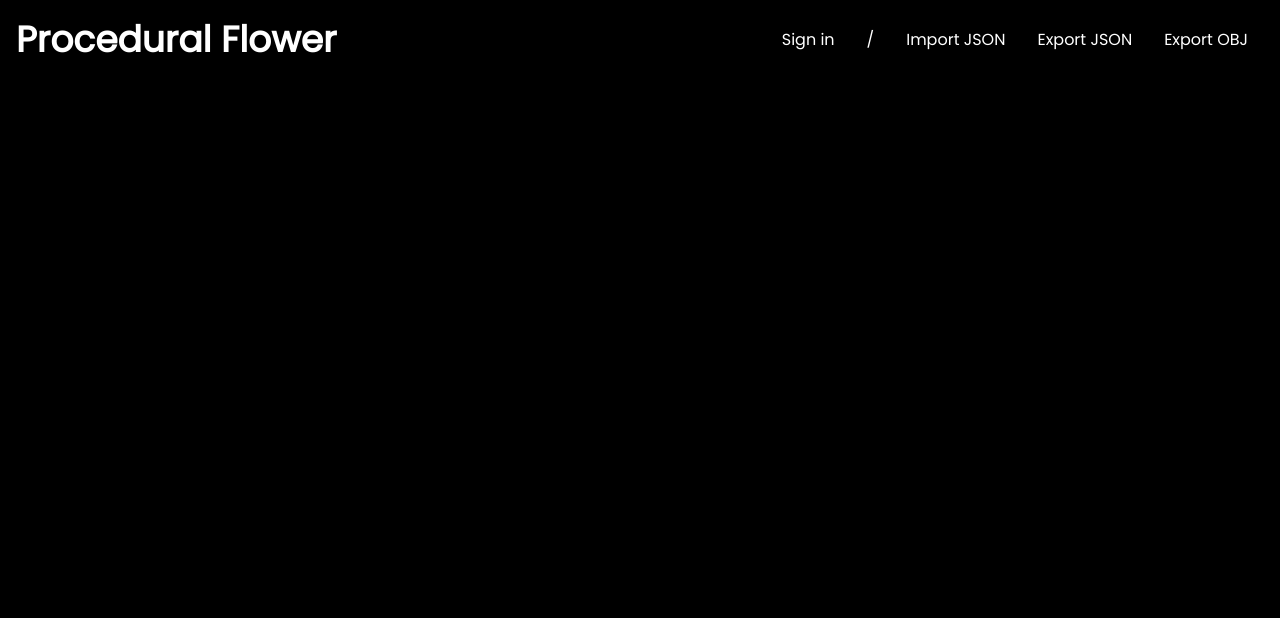
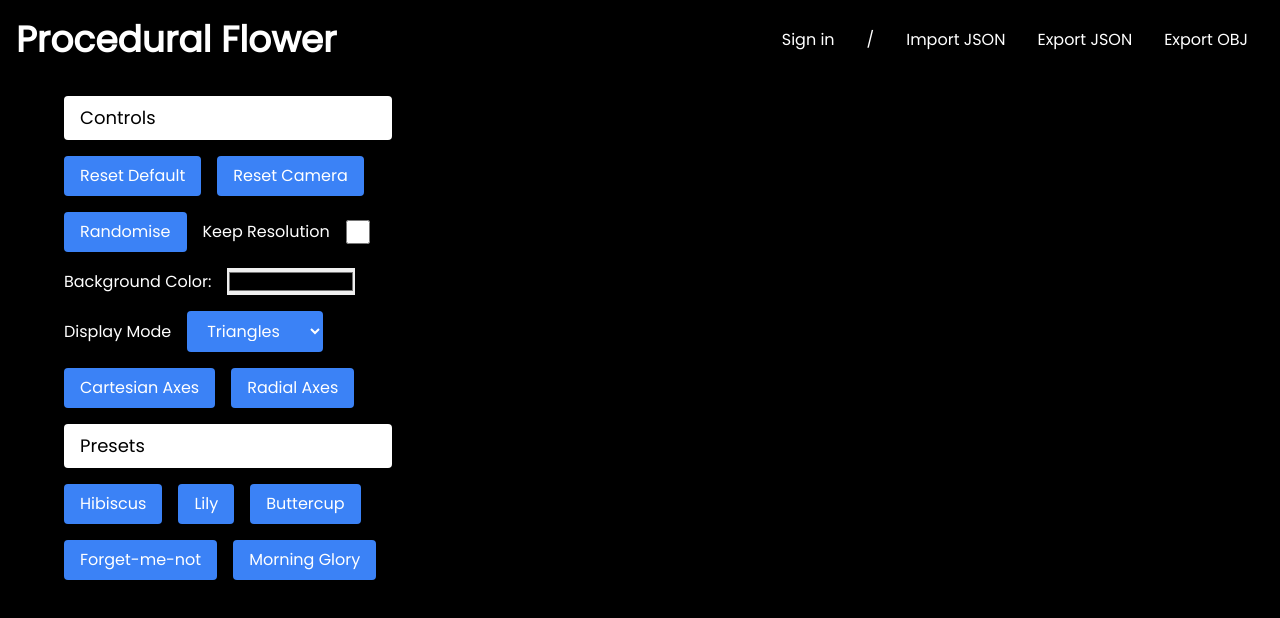
Before and after one commit to stuartkbrown/Procedural-Flower-app, a React (Vite) app: page / in a window 1280 px wide. Shown: the top 618 px of the page. Built offline with nearby package versions, Linux system fonts and the light colour scheme.

Commit message:
Add Leftbar component

```diff
--- a/src/App.jsx
+++ b/src/App.jsx
@@ -1,3 +1,4 @@
+import Leftbar from "./components/Leftbar";
 import Navbar from "./components/Navbar";
 import WebGLCanvas from "./components/WebGLCanvas";
 
@@ -6,6 +7,7 @@ function App() {
     <div>
       <WebGLCanvas />
       <Navbar />
+      <Leftbar />
     </div>
   );
 }
--- /dev/null
+++ b/src/components/Leftbar.jsx
@@ -0,0 +1,48 @@
+import React from "react";
+
+const Leftbar = () => {
+  return (
+    <div class="controls">
+      <div class="controls-heading">Controls</div>
+      <div class="control-group">
+        <button id="resetDefaultButton">Reset Default</button>
+        <button id="resetCameraButton">Reset Camera</button>
+      </div>
+      <div class="control-group">
+        <button id="randomiseButton">Randomise</button>
+        <label>Keep Resolution</label>
+        <input type="checkbox" id="keepResolutionCheckbox" />
+      </div>
+      <div class="control-group">
+        <label>Background Color:</label>
+        <input type="color" id="backgroundColorPicker" />
+      </div>
+      <div class="control-group">
+        <label>Display Mode</label>
+        <select id="displayModeDropdown">
+          <option value="triangles">Triangles</option>
+          <option value="points">Points</option>
+          <option value="wireframe">Wireframe</option>
+          <option value="phong">Phong</option>
+          <option value="standard">Standard</option>
+        </select>
+      </div>
+      <div class="control-group">
+        <button id="toggleAxesButton">Cartesian Axes</button>
+        <button id="toggleRadialAxesButton">Radial Axes</button>
+      </div>
+      <div class="controls-heading">Presets</div>
+      <div class="control-group">
+        <button id="hibiscusButton">Hibiscus</button>
+        <button id="lilyButton">Lily</button>
+        <button id="buttercupButton">Buttercup</button>
+      </div>
+      <div class="control-group">
+        <button id="forgetMeNotButton">Forget-me-not</button>
+        <button id="morningGloryButton">Morning Glory</button>
+      </div>
+    </div>
+  );
+};
+
+export default Leftbar;
--- a/src/index.css
+++ b/src/index.css
@@ -16,4 +16,52 @@
     @apply px-4;
     @apply cursor-pointer;
   }
+  .controls {
+    @apply absolute top-24 left-16 z-20 text-white;
+  }
+
+  .controls-right {
+    @apply absolute top-24 right-16 z-20 text-white;
+  }
+
+  .controls-heading {
+    @apply bg-white text-black text-lg px-4 py-2 rounded mb-4;
+  }
+
+  .control-group {
+    @apply flex items-center mb-4;
+  }
+
+  .control-group label {
+    @apply mr-4;
+  }
+
+  .control-group input {
+    @apply mr-4 w-32; /* Adjust the width as needed */
+  }
+
+  .control-group input[type="checkbox"] {
+    @apply w-6 h-6 mr-2; /* Adjust the width and height as needed */
+  }
+
+  .control-group output {
+    @apply w-8 pr-2; /* Adjust the width and padding as needed */
+  }
+
+  button {
+    @apply bg-blue-500 text-white px-4 py-2 text-base rounded border-none cursor-pointer transition duration-500 ease-in-out mr-4;
+  }
+
+  button:hover {
+    @apply bg-blue-800; /* Adjust the hover background color as needed */
+  }
+
+  /* Styles for dropdown menus */
+  select {
+    @apply bg-blue-500 text-white px-4 py-2 text-base rounded border-none cursor-pointer transition duration-500 ease-in-out mr-4;
+  }
+
+  select:hover {
+    @apply bg-blue-800; /* Adjust the hover background color as needed */
+  }
 }
```
